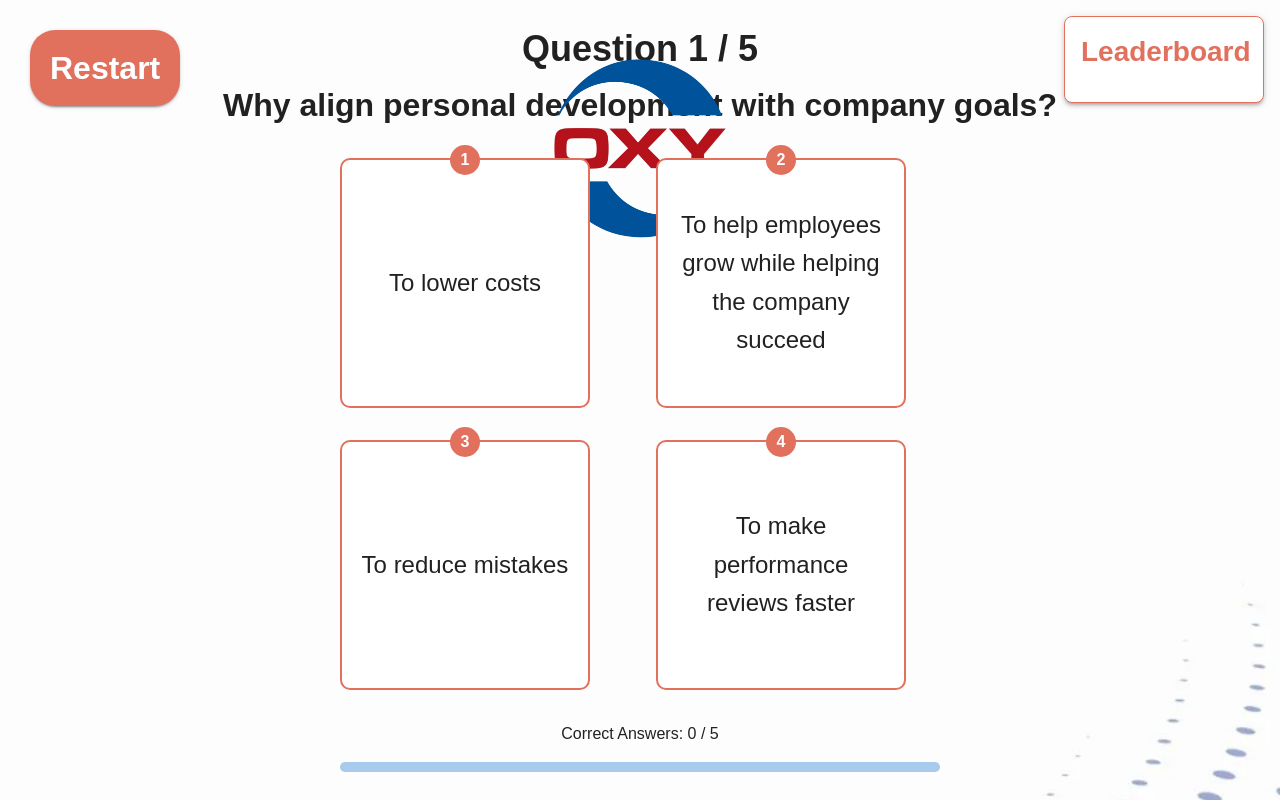
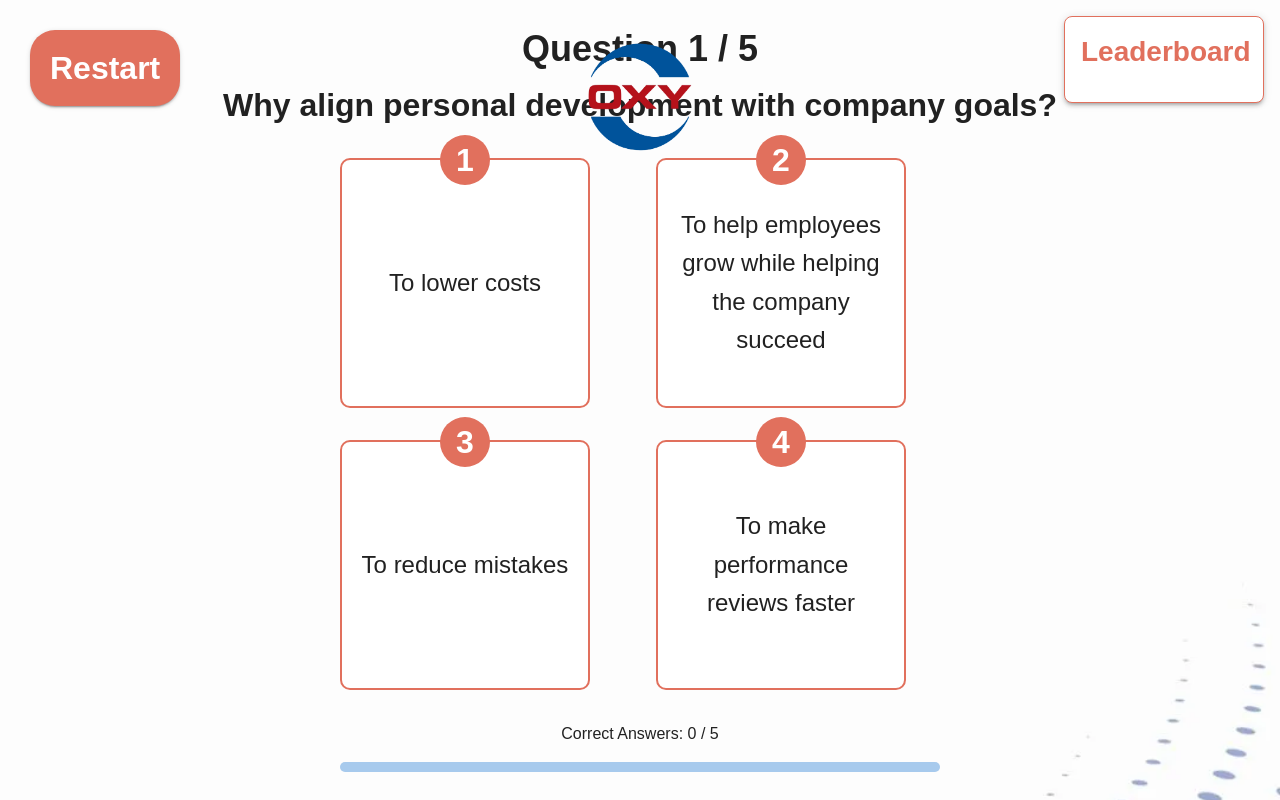
Before and after one commit to wasimakram516/oxy-quiz-game-1, a React (Create React App) app: page /#/quiz in a window 1280 px wide. Built offline with nearby package versions, Linux system fonts and the light colour scheme.

Commit message:
updated quiz screen to highlight correct option after selecting the wrong one

```diff
--- a/src/pages/QuizScreen.js
+++ b/src/pages/QuizScreen.js
@@ -14,10 +14,11 @@ function QuizScreen() {
   const [currentQuestion, setCurrentQuestion] = useState(0);
   const [score, setScore] = useState(0);
   const [selectedAnswer, setSelectedAnswer] = useState(null);
+  const [correctAnswerShown, setCorrectAnswerShown] = useState(false);
   const [quizCompleted, setQuizCompleted] = useState(false);
   const [madeToLeaderboard, setMadeToLeaderboard] = useState(false);
   const [playerName] = useState(localStorage.getItem("userName"));
-  const [soundPlaying, setSoundPlaying] = useState(false); // Prevent moving ahead while sound is playing
+  const [soundPlaying, setSoundPlaying] = useState(false);
 
   const handleRestartClick = () => {
     // Navigate to the /name route
@@ -30,19 +31,27 @@ function QuizScreen() {
 
     const isCorrect = index === questions[currentQuestion].answer;
     const audio = new Audio(isCorrect ? successSound : wrongSound);
-    setSoundPlaying(true); // Lock the state until sound finishes
+    setSoundPlaying(true);
     setSelectedAnswer(index);
+
+    // Show the correct answer
+    if (!isCorrect) {
+      setCorrectAnswerShown(true);
+    }
 
     // Play sound and move to the next question when it ends
     audio.onended = () => {
-      setSoundPlaying(false); // Unlock state after sound finishes
+      setSoundPlaying(false);
 
       if (isCorrect) {
         setScore((prev) => prev + 1);
       }
 
+      setTimeout(() => {
+        setSelectedAnswer(null);
+        setCorrectAnswerShown(false);
+
         if (currentQuestion + 1 < questions.length) {
-        setSelectedAnswer(null);
           setCurrentQuestion((prev) => prev + 1);
         } else {
           setQuizCompleted(true);
@@ -59,6 +68,7 @@ function QuizScreen() {
             setMadeToLeaderboard(true);
           }
         }
+      }, 2000);
     };
 
     audio.play();
@@ -90,7 +100,7 @@ function QuizScreen() {
           top: "20px",
           left: "50%",
           transform: "translateX(-50%)",
-          width: "250px",
+          width: "150px",
           height: "auto",
         }}
       />
@@ -107,7 +117,7 @@ function QuizScreen() {
           borderRadius: "25px",
           padding: "10px 20px",
           fontWeight: "bold",
-          zIndex: 1000,
+          zIndex: 10,
         }}
       >
         Restart
@@ -129,11 +139,11 @@ function QuizScreen() {
             flexDirection: "column",
             justifyContent: "center",
             alignItems: "center",
-            zIndex: 10,
+            zIndex: 1000,
             padding: "20px",
           }}
         >
-          <Typography variant="h2" color="white" fontWeight="bold" mb={2}>
+          <Typography variant="h2" color="white" textAlign="center" fontWeight="bold" mb={2}>
             🎉 Congratulations, {playerName}! 🎉
           </Typography>
           <Typography
@@ -173,7 +183,7 @@ function QuizScreen() {
             flexDirection: "column",
             justifyContent: "center",
             alignItems: "center",
-            zIndex: 10,
+            zIndex: 1000,
             padding: "20px",
           }}
         >
@@ -234,12 +244,16 @@ function QuizScreen() {
                       ? index === questions[currentQuestion].answer
                         ? "success.main"
                         : "error.main"
+                      : correctAnswerShown && index === questions[currentQuestion].answer
+                      ? "success.main"
                       : "secondary.main",
                   backgroundColor:
                     selectedAnswer === index
                       ? index === questions[currentQuestion].answer
                         ? "success.light"
                         : "error.light"
+                      : correctAnswerShown && index === questions[currentQuestion].answer
+                      ? "success.light"
                       : "white",
                   borderRadius: "10px",
                   width: "250px",
@@ -257,24 +271,26 @@ function QuizScreen() {
                 <Typography
                   sx={{
                     position: "absolute",
-                    top: "-15px",
+                    top: "-25px",
                     left: "50%",
                     transform: "translateX(-50%)",
                     backgroundColor: "secondary.main",
                     color: "white",
                     borderRadius: "50%",
-                    width: "30px",
-                    height: "30px",
+                    width: "50px",
+                    height: "50px",
                     display: "flex",
                     alignItems: "center",
                     justifyContent: "center",
                     fontWeight: "bold",
+                    fontSize:"2rem"
                   }}
                 >
                   {index + 1}
                 </Typography>
-                <Typography variant="h6" sx={{
-                    textAlign:"center"}}>{option}</Typography>
+                <Typography variant="h6" sx={{ textAlign: "center" }}>
+                  {option}
+                </Typography>
               </Box>
             ))}
           </Box>
```
Lines whose indentation alone changed are shown as unchanged.
